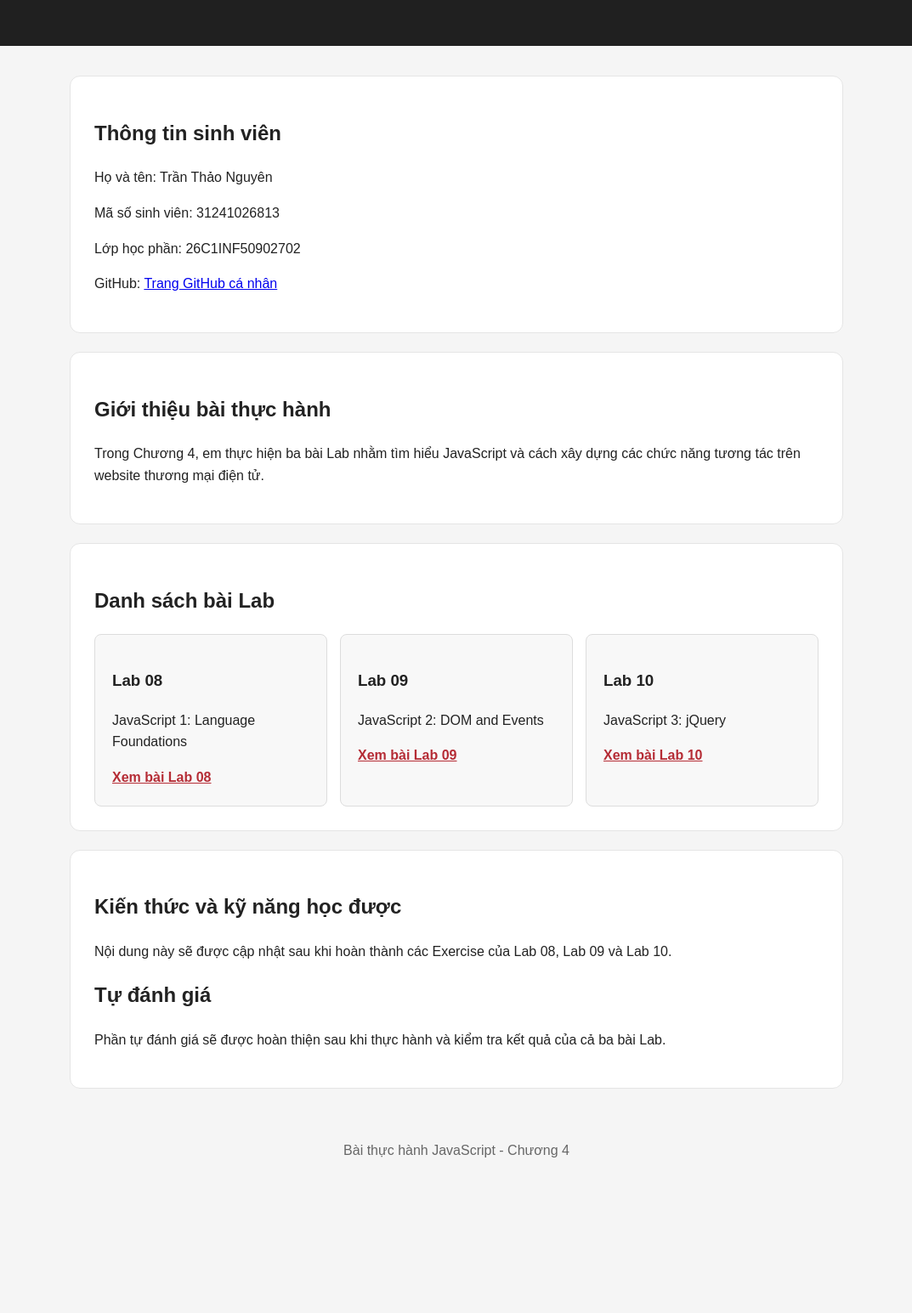
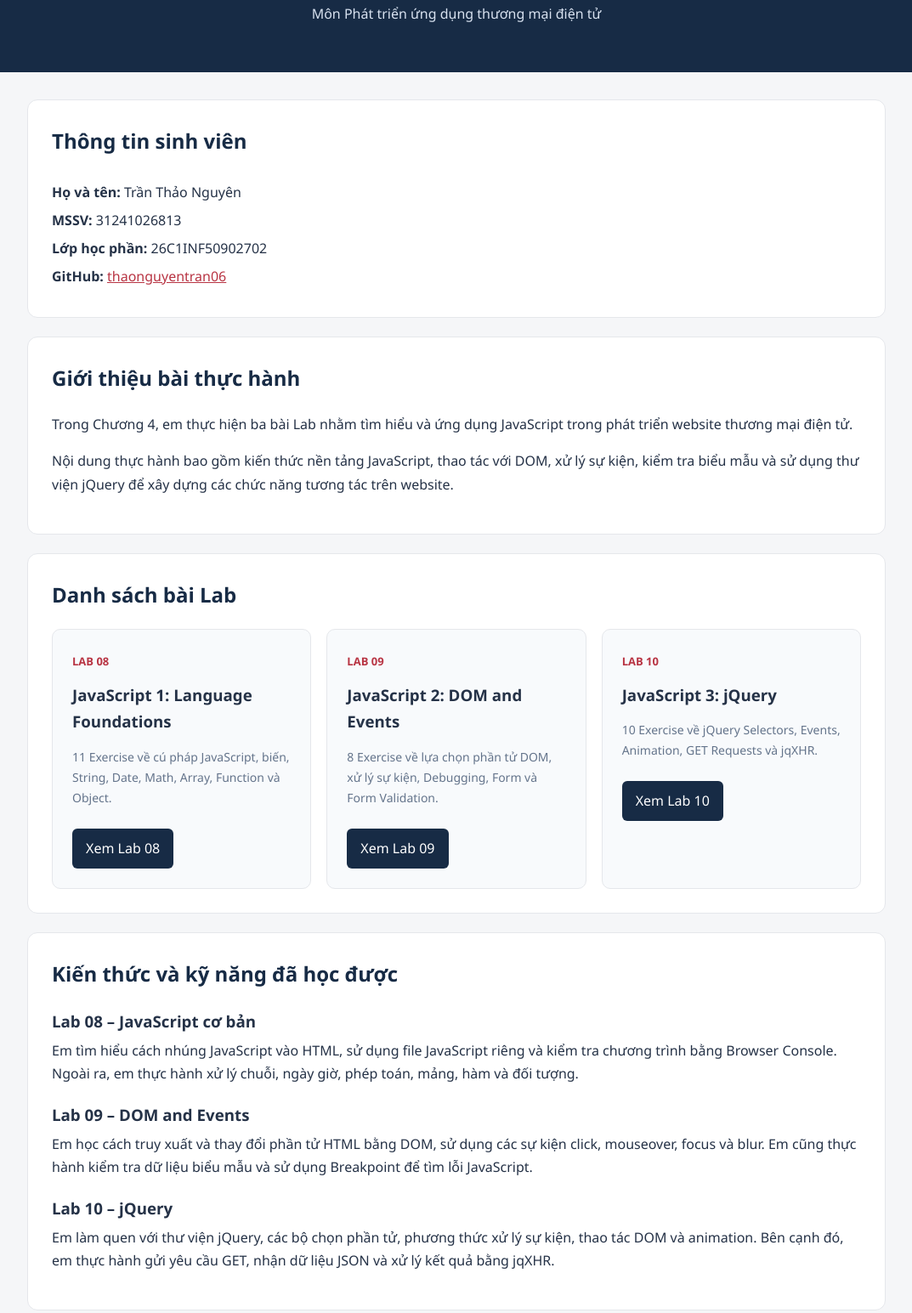
Before and after one commit to thaonguyentran06/ecommerce-ui-improvement, a plain HTML site: page JavaScript-Labs/index.html in a window 1280 px wide. Shown: the part 176-1721 px from the top of the page at 85% size, without its empty margins (103-1176 px from the left). Before the commit the page ends 1568 px from the top, so only its background shows below. Drawn offline with Linux system fonts and the light colour scheme.

Commit message:
Update index.html

```diff
--- a/JavaScript-Labs/index.html
+++ b/JavaScript-Labs/index.html
@@ -4,132 +4,303 @@
 <head>
     <meta charset="UTF-8">
     <meta name="viewport" content="width=device-width, initial-scale=1.0">
-  <title>JavaScript Labs - Portfolio</title>
+    <title>JavaScript Labs | Trần Thảo Nguyên</title>
+
     <style>
-    * { box-sizing: border-box; }
+        * {
+            box-sizing: border-box;
+        }
 
         body {
             margin: 0;
-      font-family: Arial, sans-serif;
-      background: #f5f5f5;
-      color: #222;
-      line-height: 1.6;
+            font-family: "Segoe UI", Arial, sans-serif;
+            background: #f5f6f8;
+            color: #253247;
+            line-height: 1.7;
         }
 
         header {
-      background: #202020;
+            background: #172b45;
             color: white;
             text-align: center;
-      padding: 50px 20px;
+            padding: 55px 20px;
         }
 
-    header h1 { margin-bottom: 8px; }
+        header h1 {
+            margin: 0;
+            font-size: 38px;
+        }
+
+        header p {
+            color: #d8e2f0;
+            margin-bottom: 0;
+        }
 
         main {
-      max-width: 950px;
-      margin: 35px auto;
+            max-width: 1050px;
+            margin: 32px auto;
             padding: 0 20px;
         }
 
         section {
             background: white;
             padding: 28px;
+            border-radius: 12px;
+            border: 1px solid #e5e7eb;
             margin-bottom: 22px;
-      border-radius: 12px;
-      border: 1px solid #e5e5e5;
         }
 
-    .lab-list {
+        h2 {
+            margin-top: 0;
+            color: #172b45;
+        }
+
+        .profile {
+            display: flex;
+            align-items: center;
+            gap: 25px;
+            flex-wrap: wrap;
+        }
+
+        .avatar {
+            width: 125px;
+            height: 125px;
+            object-fit: cover;
+            border-radius: 50%;
+            border: 3px solid #e4e9f0;
+        }
+
+        .profile-info p {
+            margin: 6px 0;
+        }
+
+        a {
+            color: #b83443;
+        }
+
+        .lab-grid {
             display: grid;
-      grid-template-columns: repeat(auto-fit, minmax(200px, 1fr));
-      gap: 15px;
+            grid-template-columns: repeat(
+                auto-fit,
+                minmax(240px, 1fr)
+            );
+            gap: 18px;
         }
 
         .lab-card {
-      background: #f8f8f8;
-      border: 1px solid #ddd;
-      border-radius: 8px;
-      padding: 20px;
+            background: #f8fafc;
+            border: 1px solid #e5e7eb;
+            padding: 23px;
+            border-radius: 10px;
+        }
+
+        .lab-number {
+            color: #b83443;
+            font-size: 13px;
+            font-weight: 700;
+        }
+
+        .lab-card h3 {
+            margin: 10px 0;
+        }
+
+        .lab-card p {
+            color: #64748b;
+            font-size: 14px;
         }
 
         .lab-card a {
-      color: #b52c35;
-      font-weight: bold;
+            display: inline-block;
+            background: #172b45;
+            color: white;
+            padding: 10px 16px;
+            text-decoration: none;
+            border-radius: 6px;
+            margin-top: 10px;
+        }
+
+        .lab-card a:hover {
+            background: #b83443;
+        }
+
+        .knowledge h3 {
+            margin-bottom: 5px;
+        }
+
+        .knowledge p {
+            margin-top: 0;
         }
 
         footer {
             text-align: center;
-      padding: 25px;
-      color: #666;
+            padding: 30px;
+            color: #64748b;
+        }
+
+        @media (max-width: 600px) {
+            header h1 {
+                font-size: 29px;
+            }
+
+            section {
+                padding: 20px;
+            }
+
+            .profile {
+                flex-direction: column;
+                align-items: flex-start;
+            }
         }
     </style>
 </head>
 
 <body>
+
 <header>
     <h1>MY JAVASCRIPT LABS</h1>
-    <p>Hành trình học JavaScript trong phát triển ứng dụng TMĐT</p>
+    <p>Portfolio thực hành Chương 4 – JavaScript</p>
+    <p>Môn Phát triển ứng dụng thương mại điện tử</p>
 </header>
 
 <main>
+
     <section>
         <h2>Thông tin sinh viên</h2>
-      <p>Họ và tên: Trần Thảo Nguyên </p>
-      <p>Mã số sinh viên: 31241026813</p>
-      <p>Lớp học phần: 26C1INF50902702</p>
-      <p>GitHub: <a href="https://github.com/thaonguyentran06">Trang GitHub cá nhân</a></p>
+
+        <div class="profile">
+
+            <div class="profile-info">
+                <p><strong>Họ và tên:</strong> Trần Thảo Nguyên</p>
+                <p><strong>MSSV:</strong> 31241026813</p>
+                <p><strong>Lớp học phần:</strong> 26C1INF50902702</p>
+                <p>
+                    <strong>GitHub:</strong>
+                    <a href="https://github.com/thaonguyentran06">
+                        thaonguyentran06
+                    </a>
+                </p>
+            </div>
+        </div>
     </section>
 
     <section>
         <h2>Giới thiệu bài thực hành</h2>
+
         <p>
-        Trong Chương 4, em thực hiện ba bài Lab nhằm tìm hiểu
-        JavaScript và cách xây dựng các chức năng tương tác
-        trên website thương mại điện tử.
+            Trong Chương 4, em thực hiện ba bài Lab nhằm
+            tìm hiểu và ứng dụng JavaScript trong phát triển
+            website thương mại điện tử.
+        </p>
+
+        <p>
+            Nội dung thực hành bao gồm kiến thức nền tảng
+            JavaScript, thao tác với DOM, xử lý sự kiện,
+            kiểm tra biểu mẫu và sử dụng thư viện jQuery
+            để xây dựng các chức năng tương tác trên website.
         </p>
     </section>
 
     <section>
         <h2>Danh sách bài Lab</h2>
 
-      <div class="lab-list">
+        <div class="lab-grid">
+
             <article class="lab-card">
-          <h3>Lab 08</h3>
-          <p>JavaScript 1: Language Foundations</p>
-          <a href="Lab08/">Xem bài Lab 08</a>
+                <span class="lab-number">LAB 08</span>
+                <h3>JavaScript 1: Language Foundations</h3>
+                <p>
+                    11 Exercise về cú pháp JavaScript,
+                    biến, String, Date, Math, Array,
+                    Function và Object.
+                </p>
+                <a href="Lab08/">Xem Lab 08</a>
             </article>
 
             <article class="lab-card">
-          <h3>Lab 09</h3>
-          <p>JavaScript 2: DOM and Events</p>
-          <a href="Lab09/">Xem bài Lab 09</a>
+                <span class="lab-number">LAB 09</span>
+                <h3>JavaScript 2: DOM and Events</h3>
+                <p>
+                    8 Exercise về lựa chọn phần tử DOM,
+                    xử lý sự kiện, Debugging,
+                    Form và Form Validation.
+                </p>
+                <a href="Lab09/">Xem Lab 09</a>
             </article>
 
             <article class="lab-card">
-          <h3>Lab 10</h3>
-          <p>JavaScript 3: jQuery</p>
-          <a href="Lab10/">Xem bài Lab 10</a>
+                <span class="lab-number">LAB 10</span>
+                <h3>JavaScript 3: jQuery</h3>
+                <p>
+                    10 Exercise về jQuery Selectors,
+                    Events, Animation,
+                    GET Requests và jqXHR.
+                </p>
+                <a href="Lab10/">Xem Lab 10</a>
             </article>
+
         </div>
     </section>
 
-    <section>
-      <h2>Kiến thức và kỹ năng học được</h2>
+    <section class="knowledge">
+        <h2>Kiến thức và kỹ năng đã học được</h2>
+
+        <h3>Lab 08 – JavaScript cơ bản</h3>
         <p>
-        Nội dung này sẽ được cập nhật sau khi hoàn thành
-        các Exercise của Lab 08, Lab 09 và Lab 10.
+            Em tìm hiểu cách nhúng JavaScript vào HTML,
+            sử dụng file JavaScript riêng và kiểm tra
+            chương trình bằng Browser Console.
+            Ngoài ra, em thực hành xử lý chuỗi,
+            ngày giờ, phép toán, mảng, hàm và đối tượng.
         </p>
 
-      <h2>Tự đánh giá</h2>
+        <h3>Lab 09 – DOM and Events</h3>
         <p>
-        Phần tự đánh giá sẽ được hoàn thiện sau khi thực hành
-        và kiểm tra kết quả của cả ba bài Lab.
+            Em học cách truy xuất và thay đổi phần tử HTML
+            bằng DOM, sử dụng các sự kiện click,
+            mouseover, focus và blur.
+            Em cũng thực hành kiểm tra dữ liệu biểu mẫu
+            và sử dụng Breakpoint để tìm lỗi JavaScript.
+        </p>
+
+        <h3>Lab 10 – jQuery</h3>
+        <p>
+            Em làm quen với thư viện jQuery, các bộ chọn
+            phần tử, phương thức xử lý sự kiện,
+            thao tác DOM và animation.
+            Bên cạnh đó, em thực hành gửi yêu cầu GET,
+            nhận dữ liệu JSON và xử lý kết quả bằng jqXHR.
         </p>
     </section>
+
+    <section>
+        <h2>Tự đánh giá sau khi hoàn thành</h2>
+
+        <p>
+            Sau khi hoàn thành ba bài Lab, em đã hiểu rõ hơn
+            vai trò của JavaScript trong việc tạo các chức năng
+            tương tác trên website. Lab 08 giúp em làm quen
+            với các kiến thức nền tảng như biến, mảng, hàm
+            và đối tượng. Lab 09 giúp em hiểu cách JavaScript
+            thay đổi nội dung HTML và phản hồi thao tác của
+            người dùng. Đối với em, Lab 10 là phần khá khó
+            vì phải kết hợp thư viện jQuery, các hiệu ứng và
+            yêu cầu lấy dữ liệu từ dịch vụ web. Trong quá trình
+            thực hành, em học được cách sử dụng Console
+            và DevTools để kiểm tra lỗi, thay vì chỉ quan sát
+            giao diện. Những kiến thức này có thể áp dụng
+            để xây dựng biểu mẫu đăng ký, kiểm tra dữ liệu,
+            cập nhật thông tin sản phẩm và cải thiện
+            trải nghiệm người dùng trên website thương mại
+            điện tử. Em cần tiếp tục luyện tập JavaScript
+            để có thể tự xây dựng các chức năng phức tạp hơn.
+        </p>
+    </section>
+
 </main>
 
 <footer>
-    Bài thực hành JavaScript - Chương 4
+    Trần Thảo Nguyên | JavaScript Labs – Chương 4
 </footer>
+
 </body>
 </html>
```
Lines whose indentation alone changed are shown as unchanged.
